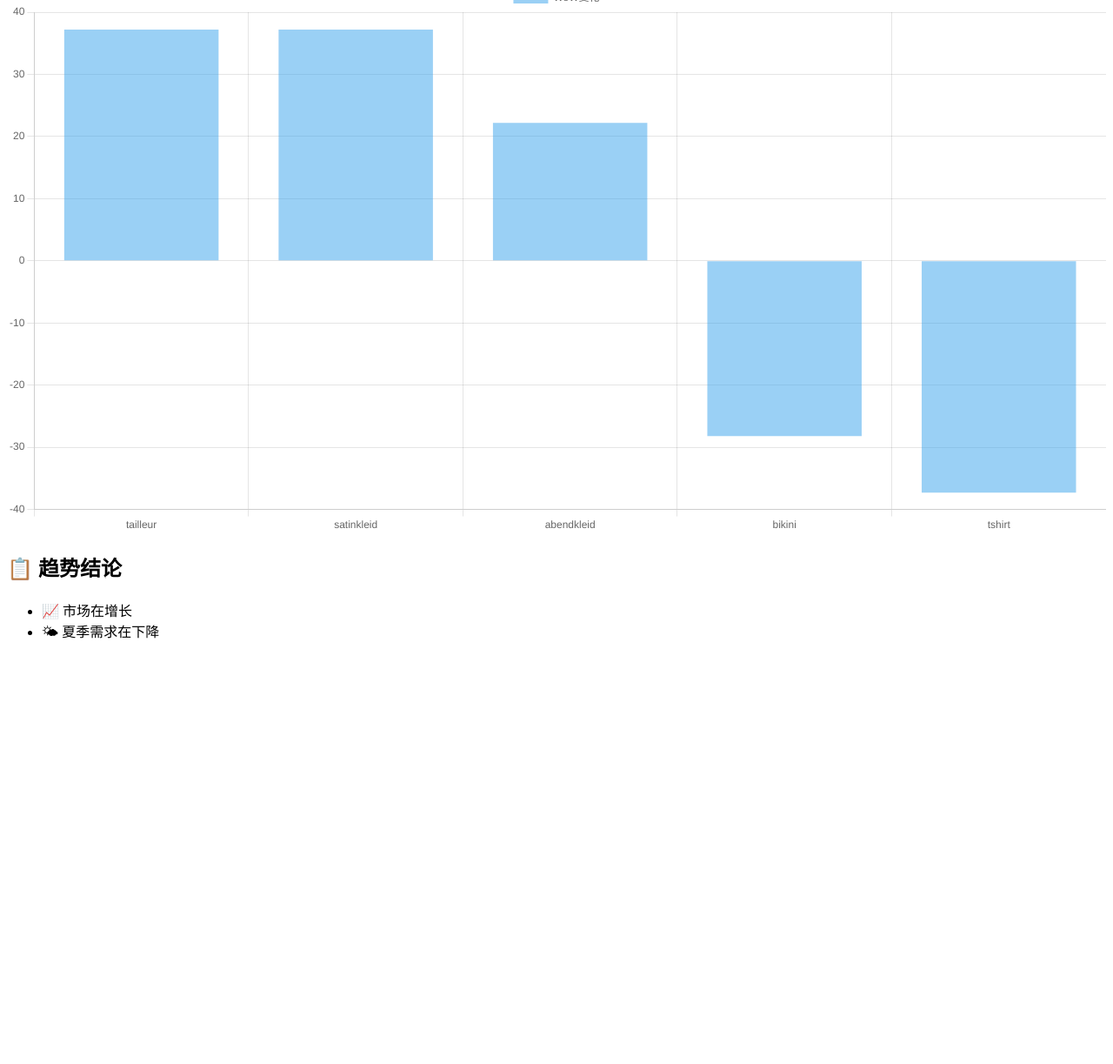
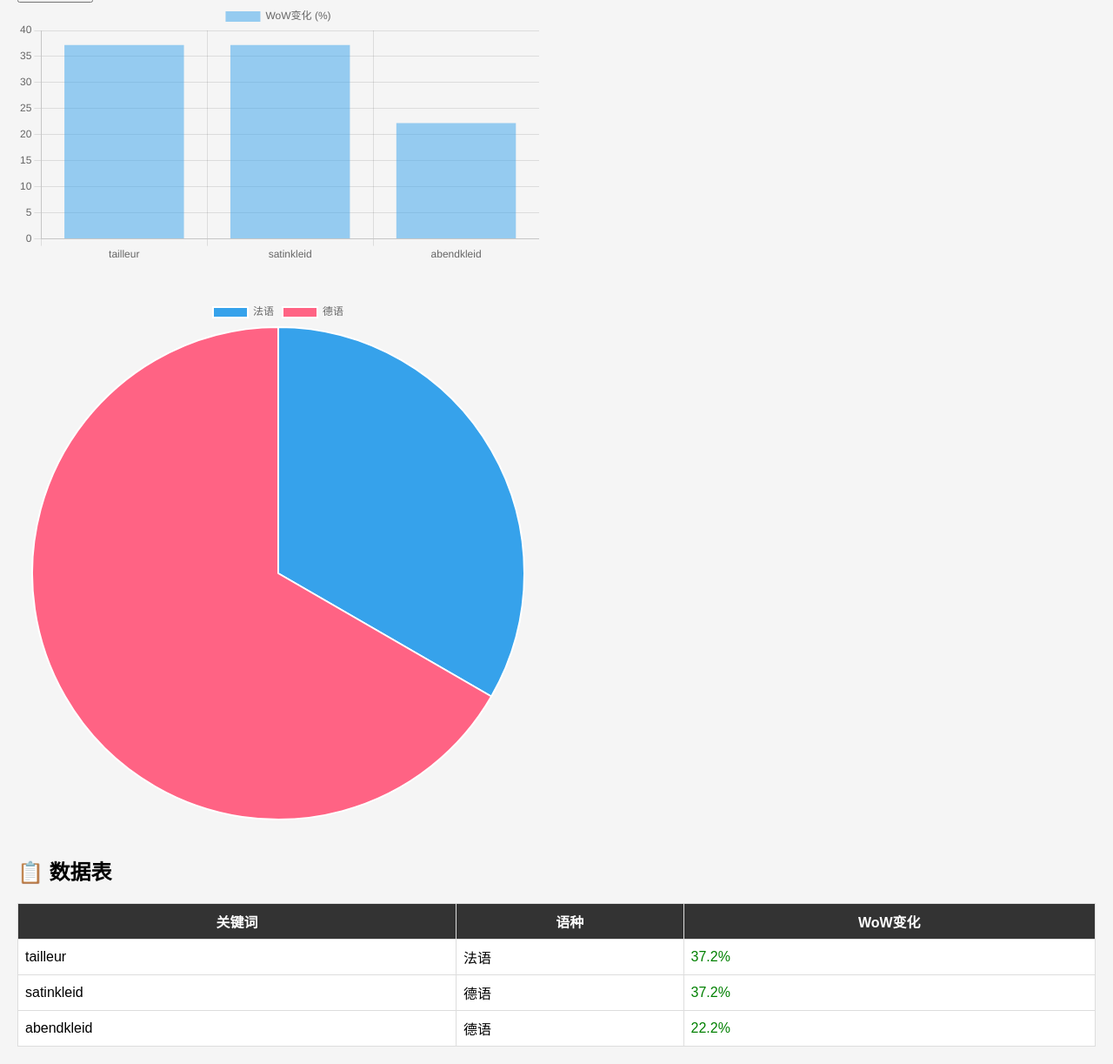
Before and after one commit to heartbewithu/Fashion-Trend-dashboard, a plain HTML site: page index.html in a window 1280 px wide. Shown: the part 107-1330 px from the top of the page at 87% size. Before the commit the page ends 865 px from the top, so only its background shows below. Drawn offline with nearby package versions, Linux system fonts and the light colour scheme.

Commit message:
Update index.html

```diff
--- a/index.html
+++ b/index.html
@@ -2,58 +2,159 @@
 <html lang="zh">
 <head>
   <meta charset="UTF-8">
-  <title>欧洲服饰趋势分析</title>
+  <title>欧洲服饰搜索趋势分析</title>
   <script src="https://cdn.jsdelivr.net/npm/chart.js"></script>
+
+  <style>
+    body {
+      font-family: Arial;
+      margin: 20px;
+      background: #f5f5f5;
+    }
+    h2 {
+      margin-top: 40px;
+    }
+    .chart-container {
+      width: 600px;
+      margin-bottom: 40px;
+    }
+    table {
+      border-collapse: collapse;
+      width: 100%;
+      background: white;
+    }
+    th, td {
+      border: 1px solid #ddd;
+      padding: 8px;
+    }
+    th {
+      background-color: #333;
+      color: white;
+    }
+  </style>
 </head>
 
 <body>
-<h1>📊 欧洲服饰趋势分析</h1>
 
-<canvas id="chart" width="400" height="200"></canvas>
+<h1>📊 欧洲市场搜索趋势分析</h1>
 
-<h2>📋 趋势结论</h2>
-<ul id="insights"></ul>
+<!-- ✅ CSV上传 -->
+<input type="file" id="csvFile" accept=".csv">
+
+<!-- 趋势图 -->
+<div class="chart-container">
+  <canvas id="trendChart"></canvas>
+</div>
+
+<!-- 语种分布 -->
+<div class="chart-container">
+  <canvas id="languageChart"></canvas>
+</div>
+
+<h2>📋 数据表</h2>
+<table id="dataTable">
+  <thead>
+    <tr>
+      <th>关键词</th>
+      <th>语种</th>
+      <th>WoW变化</th>
+    </tr>
+  </thead>
+  <tbody></tbody>
+</table>
 
 <script>
-const data = [
-  { term: "tailleur", wow: 37.2 },
-  { term: "satinkleid", wow: 37.2 },
-  { term: "abendkleid", wow: 22.2 },
-  { term: "bikini", wow: -28.2 },
-  { term: "tshirt", wow: -37.3 }
-];
+let trendChart;
+let languageChart;
 
-// 图表
-new Chart(document.getElementById('chart'), {
+// ===== 初始化空数据 =====
+let data = [];
+
+// ===== 渲染函数 =====
+function renderAll(data) {
+
+  // 清空表格
+  const tableBody = document.querySelector("#dataTable tbody");
+  tableBody.innerHTML = "";
+
+  // 表格
+  data.forEach(d => {
+    const row = `
+      <tr>
+        <td>${d.term}</td>
+        <td>${d.lang}</td>
+        <td style="color:${d.wow>0?'green':'red'}">${d.wow}%</td>
+      </tr>
+    `;
+    tableBody.innerHTML += row;
+  });
+
+  // ===== 图1：趋势 =====
+  if (trendChart) trendChart.destroy();
+
+  trendChart = new Chart(document.getElementById('trendChart'), {
     type: 'bar',
     data: {
       labels: data.map(d => d.term),
       datasets: [{
-      label: 'WoW变化',
+        label: 'WoW变化 (%)',
         data: data.map(d => d.wow)
       }]
     }
   });
 
-// 自动分析
-const insights = [];
+  // ===== 图2：语种 =====
+  const langCount = {};
+  data.forEach(d => {
+    langCount[d.lang] = (langCount[d.lang] || 0) + 1;
+  });
 
-if (data.filter(d => d.wow > 0).length > data.length / 2) {
-  insights.push("📈 市场在增长");
-} else {
-  insights.push("📉 市场在降温");
+  if (languageChart) languageChart.destroy();
+
+  languageChart = new Chart(document.getElementById('languageChart'), {
+    type: 'pie',
+    data: {
+      labels: Object.keys(langCount),
+      datasets: [{
+        data: Object.values(langCount)
+      }]
+    }
+  });
 }
 
-if (data.some(d => d.term.includes("bikini"))) {
-  insights.push("🌤 夏季需求在下降");
-}
+// ===== CSV读取 =====
+document.getElementById("csvFile").addEventListener("change", function(e) {
+  const file = e.target.files[0];
+  const reader = new FileReader();
 
-const ul = document.getElementById("insights");
-insights.forEach(i => {
-  const li = document.createElement("li");
-  li.innerText = i;
-  ul.appendChild(li);
+  reader.onload = function(event) {
+    const text = event.target.result;
+    const rows = text.split("\n").slice(1); // 跳过表头
+
+    data = rows.map(row => {
+      const cols = row.split(",");
+      return {
+        term: cols[0],
+        lang: cols[1],
+        wow: parseFloat(cols[2])
+      };
+    }).filter(d => d.term); // 去空行
+
+    renderAll(data);
+  };
+
+  reader.readAsText(file);
 });
+
+// ===== 默认数据（可删）=====
+data = [
+  { term: "tailleur", lang: "法语", wow: 37.2 },
+  { term: "satinkleid", lang: "德语", wow: 37.2 },
+  { term: "abendkleid", lang: "德语", wow: 22.2 }
+];
+
+renderAll(data);
+
 </script>
 
 </body>
```
Lines whose indentation alone changed are shown as unchanged.
